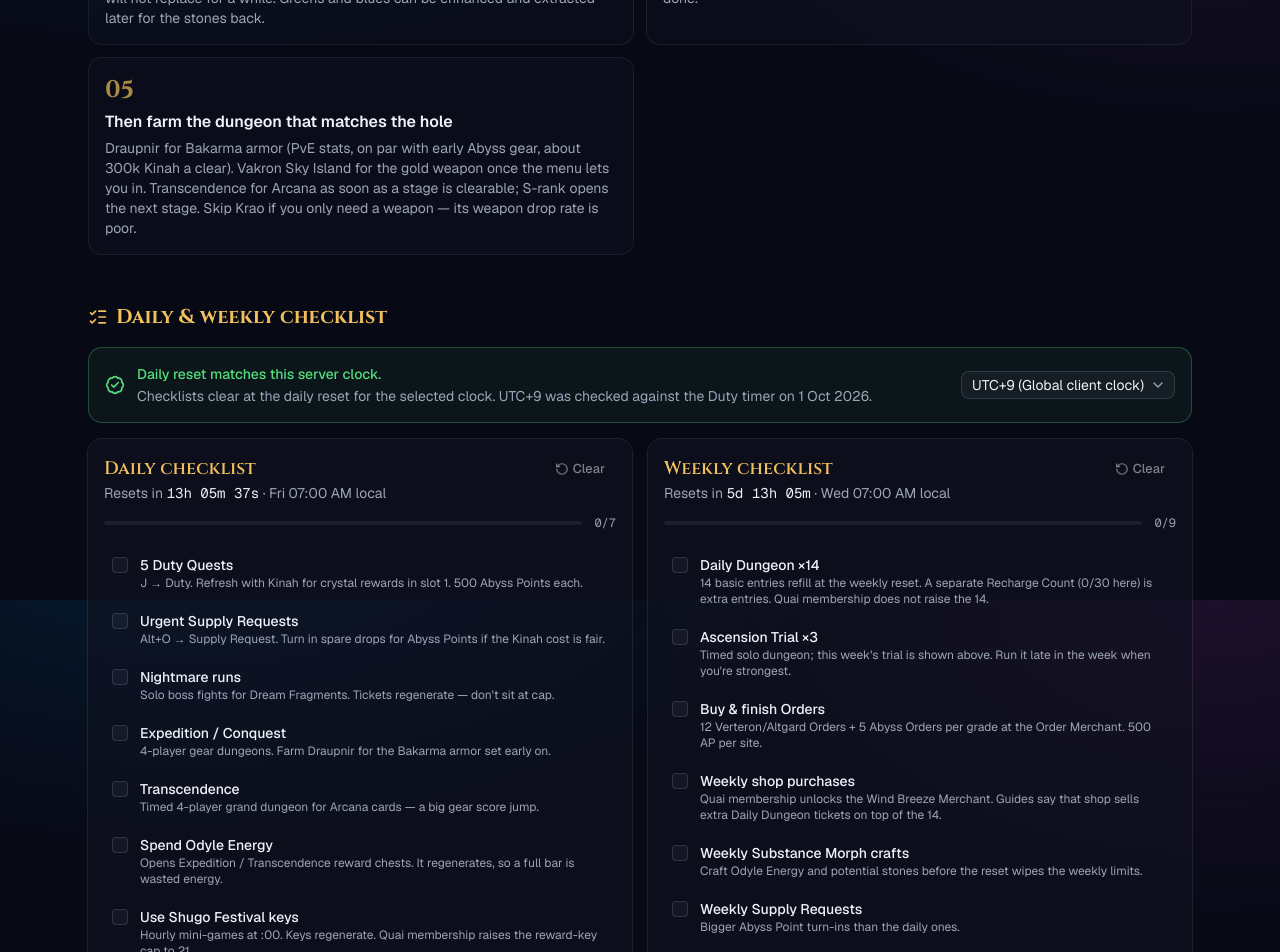
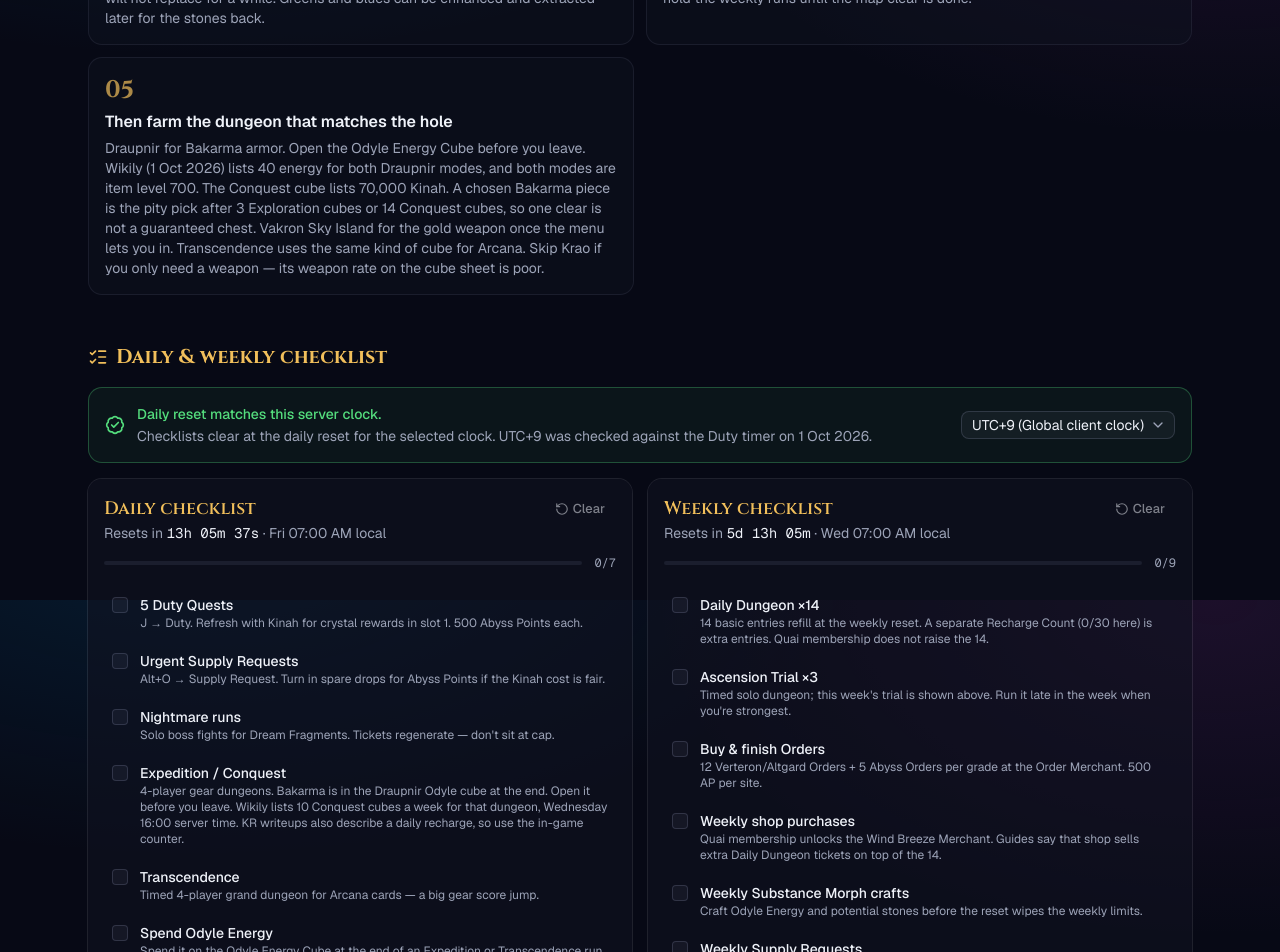
Before and after one commit to hawikk/aion2-timers, a Next.js app: page /guide in a window 1280 px wide. Shown: the part 1000-1952 px from the top of the page. Built offline with nearby package versions, Linux system fonts and the light colour scheme.

Commit message:
Correct the 700-dungeon chest: loot is the Odyle cube.

```diff
--- a/src/data/guide.ts
+++ b/src/data/guide.ts
@@ -11,32 +11,32 @@ export const DAILY_CHECKLIST: ChecklistItem[] = [
   {
     id: "duty-quests",
     label: "5 Duty Quests",
-    detail: "J → Duty. Refresh with Kinah for crystal rewards in slot 1. 500 Abyss Points each.",
+    detail: "J \u2192 Duty. Refresh with Kinah for crystal rewards in slot 1. 500 Abyss Points each.",
   },
   {
     id: "supply-urgent",
     label: "Urgent Supply Requests",
-    detail: "Alt+O → Supply Request. Turn in spare drops for Abyss Points if the Kinah cost is fair.",
+    detail: "Alt+O \u2192 Supply Request. Turn in spare drops for Abyss Points if the Kinah cost is fair.",
   },
   {
     id: "nightmare",
     label: "Nightmare runs",
-    detail: "Solo boss fights for Dream Fragments. Tickets regenerate — don't sit at cap.",
+    detail: "Solo boss fights for Dream Fragments. Tickets regenerate \u2014 don't sit at cap.",
   },
   {
     id: "conquest",
     label: "Expedition / Conquest",
-    detail: "4-player gear dungeons. Farm Draupnir for the Bakarma armor set early on.",
+    detail: "4-player gear dungeons. Bakarma is in the Draupnir Odyle cube at the end. Open it before you leave. Wikily lists 10 Conquest cubes a week for that dungeon, Wednesday 16:00 server time. KR writeups also describe a daily recharge, so use the in-game counter.",
   },
   {
     id: "transcendence",
     label: "Transcendence",
-    detail: "Timed 4-player grand dungeon for Arcana cards — a big gear score jump.",
+    detail: "Timed 4-player grand dungeon for Arcana cards \u2014 a big gear score jump.",
   },
   {
     id: "odyle",
     label: "Spend Odyle Energy",
-    detail: "Opens Expedition / Transcendence reward chests. It regenerates, so a full bar is wasted energy.",
+    detail: "Spend it on the Odyle Energy Cube at the end of an Expedition or Transcendence run. The boss kill leaves that cube unclaimed. Wikily lists 40 energy for Draupnir and for Krao Conquest. It regenerates, so a full bar is wasted energy.",
   },
   {
     id: "shugo-keys",
@@ -48,12 +48,12 @@ export const DAILY_CHECKLIST: ChecklistItem[] = [
 export const WEEKLY_CHECKLIST: ChecklistItem[] = [
   {
     id: "daily-dungeon",
-    label: "Daily Dungeon ×14",
+    label: "Daily Dungeon \u00d714",
     detail: "14 basic entries refill at the weekly reset. A separate Recharge Count (0/30 here) is extra entries. Quai membership does not raise the 14.",
   },
   {
     id: "ascension-trial",
-    label: "Ascension Trial ×3",
+    label: "Ascension Trial \u00d73",
     detail: "Timed solo dungeon; this week's trial is shown above. Run it late in the week when you're strongest.",
   },
   {
@@ -79,7 +79,7 @@ export const WEEKLY_CHECKLIST: ChecklistItem[] = [
   {
     id: "abyss-bosses",
     label: "Reshanta bosses & Artifact Siege",
-    detail: "Executors (Mon/Thu/Sat) and Guardian Lord Nahma (Sun/Fri) — see the Timers page.",
+    detail: "Executors (Mon/Thu/Sat) and Guardian Lord Nahma (Sun/Fri) \u2014 see the Timers page.",
   },
   {
     id: "battlefield",
@@ -106,7 +106,7 @@ export const GS_TARGETS: GearScoreTarget[] = [
     score: "1,400",
     title: "The dungeon gate",
     confidence: "datamined",
-    body: "In the September Global test client, 1,400 is the Conquest item level for Urugugu Canyon and Vakron Sky Island. Krao Cave and Draupnir are listed at 700 there. KR writeups often say 1,000 before those two will take you. Check the dungeon menu — retail can differ from the test build.",
+    body: "In the September Global test client, 1,400 is the Conquest item level for Urugugu Canyon and Vakron Sky Island. Krao Cave and Draupnir are listed at 700 there. KR writeups often say 1,000 before those two will take you. Check the dungeon menu \u2014 retail can differ from the test build.",
   },
   {
     score: "1,600",
@@ -119,7 +119,7 @@ export const GS_TARGETS: GearScoreTarget[] = [
 export const GS_STEPS: { title: string; body: string }[] = [
   {
     title: "Clear your own map before you queue",
-    body: "Sealed Dungeons (Daevanion points — take the orange offensive nodes), Strongholds (Noble Belt scrolls), every Monolith feather (amulet scrolls), and the blue regional quests. Players who only follow the red story stall under 1,100.",
+    body: "Sealed Dungeons (Daevanion points \u2014 take the orange offensive nodes), Strongholds (Noble Belt scrolls), every Monolith feather (amulet scrolls), and the blue regional quests. Players who only follow the red story stall under 1,100.",
   },
   {
     title: "Cross a rift and do the other faction's map",
@@ -131,22 +131,22 @@ export const GS_STEPS: { title: string; body: string }[] = [
   },
   {
     title: "Spend weekly entries after the map, before Wednesday",
-    body: "Daily Dungeon score, Ascension Trial, and conquest reward cubes pay off your current strength. The weekly reset is Wednesday 07:00 UTC. Do Duty Quests every day — those reset daily — and hold the weekly runs until the map clear is done.",
+    body: "Daily Dungeon score and Ascension Trial pay off your current strength. Conquest loot is the Odyle cube you open before you leave. The weekly reset is Wednesday 07:00 UTC. Do Duty Quests every day \u2014 those reset daily \u2014 and hold the weekly runs until the map clear is done.",
   },
   {
     title: "Then farm the dungeon that matches the hole",
-    body: "Draupnir for Bakarma armor (PvE stats, on par with early Abyss gear, about 300k Kinah a clear). Vakron Sky Island for the gold weapon once the menu lets you in. Transcendence for Arcana as soon as a stage is clearable; S-rank opens the next stage. Skip Krao if you only need a weapon — its weapon drop rate is poor.",
+    body: "Draupnir for Bakarma armor. Open the Odyle Energy Cube before you leave. Wikily (1 Oct 2026) lists 40 energy for both Draupnir modes, and both modes are item level 700. The Conquest cube lists 70,000 Kinah. A chosen Bakarma piece is the pity pick after 3 Exploration cubes or 14 Conquest cubes, so one clear is not a guaranteed chest. Vakron Sky Island for the gold weapon once the menu lets you in. Transcendence uses the same kind of cube for Arcana. Skip Krao if you only need a weapon \u2014 its weapon rate on the cube sheet is poor.",
   },
 ];
 
 export const FIRST_STEPS: { title: string; body: string }[] = [
   {
     title: "Finish the level 45 story beat",
-    body: "The main story hands you a belt and an amulet at 45 — equip them right away. Belts use Noble Belt Enhance Scrolls from strongholds; amulets use Fierce Battle Amulet scrolls from feather turn-ins.",
+    body: "The main story hands you a belt and an amulet at 45 \u2014 equip them right away. Belts use Noble Belt Enhance Scrolls from strongholds; amulets use Fierce Battle Amulet scrolls from feather turn-ins.",
   },
   {
     title: "Clear every Sealed Dungeon",
-    body: "One-time clears in Verteron/Altgard give Daevanion points and enhancement stones, plus the gold title “Through hell and back”.",
+    body: "One-time clears in Verteron/Altgard give Daevanion points and enhancement stones, plus the gold title \u201cThrough hell and back\u201d.",
   },
   {
     title: "Collect Empyrean Trace feathers",
@@ -154,7 +154,7 @@ export const FIRST_STEPS: { title: string; body: string }[] = [
   },
   {
     title: "Weapon to +10 first",
-    body: "Story weapon to +10. That range is widely reported as safe. Past +10, failures eat stones. A rushed story with +5 filler gear lands around 1,100–1,300, short of the 1,400 dungeons.",
+    body: "Story weapon to +10. That range is widely reported as safe. Past +10, failures eat stones. A rushed story with +5 filler gear lands around 1,100\u20131,300, short of the 1,400 dungeons.",
   },
   {
     title: "Start the daily loop",
@@ -164,7 +164,7 @@ export const FIRST_STEPS: { title: string; body: string }[] = [
 
 export const GEAR_PATH: { stage: string; source: string; note: string }[] = [
   { stage: "Story belt & amulet", source: "Main story at 45", note: "Enhance with stronghold / feather scrolls, then substance-morph upward after +10." },
-  { stage: "Bakarma armor", source: "Draupnir", note: "First real PvE set. No PvP stats. Test client lists the dungeon at 700; groups often want more." },
+  { stage: "Bakarma armor", source: "Draupnir Odyle cube", note: "Open the cube at the end (Wikily: 40 energy). Both modes are item level 700. The boss kill does not place the chest in your bags." },
   { stage: "Arcana cards", source: "Transcendence", note: "About 20 item level for a white card, 40 for green. Five green cards are the fast route through 1,600." },
   { stage: "Abyss gear", source: "Abyss Points shop", note: "PvP stats. Points come from Duty Quests, Orders, Supply Requests and Reshanta." },
   { stage: "Heroic gear", source: "Sanctuary (CP 2700+)", note: "2 entries per week on KR/TW." },
@@ -172,7 +172,7 @@ export const GEAR_PATH: { stage: string; source: string; note: string }[] = [
 
 export const ENHANCE_RULES: string[] = [
   "Yellow (Unique) gear caps at +15, then 5 amplification levels.",
-  "Orange (Heroic) gear caps at +20, then 5 amplification levels — amp unlocks the orange stats.",
+  "Orange (Heroic) gear caps at +20, then 5 amplification levels \u2014 amp unlocks the orange stats.",
   "Success rate soft-resets to 60% going from +15 to +16.",
   "Moving +15 yellow into orange lands at +20 amp 0: enhancement transfers, amp, manastones, theostones and potential don't.",
 ];
@@ -183,7 +183,7 @@ export const CURRENCIES: { name: string; use: string; from: string }[] = [
   { name: "Enhancement stones", use: "+1 to +15/+20 on gear", from: "Daily Dungeon, Duty Quests, Sealed Dungeons" },
   { name: "Amplification stones", use: "Amp levels after max enhance", from: "Raid fragments" },
   { name: "Dream Fragments", use: "Nightmare shop: breakthrough scrolls, crystals, Wisdom Stones", from: "Nightmare" },
-  { name: "Odyle Energy", use: "Opens Expedition / Transcendence chests. Membership storage cap is 840, and it lets you open a second cube.", from: "Regenerates over time, weekly shop, crafting" },
+  { name: "Odyle Energy", use: "Claims the cube at the end of Expedition / Transcendence. A clear with an empty bar pays no cube loot. Membership storage cap is 840, and it lets you open a second cube.", from: "Regenerates over time, weekly shop, crafting" },
   { name: "Ariel fragments", use: "Ariel (PvE) Daevanion board", from: "Ascension Trial, raid" },
   { name: "Shugo Festival keys", use: "Hourly Shugo mini-games", from: "Regenerate over time. Membership raises the reward-key cap to 21." },
 ];
@@ -201,12 +201,75 @@ export const ACTIVITIES: Activity[] = [
   { name: "Daily Dungeon", format: "Solo waves", limit: "14 / week", reward: "Enhancement stones", confidence: "confirmed" },
   { name: "Ascension Trial", format: "Timed solo", limit: "3 / week", reward: "Ariel fragments, Kinah", confidence: "datamined" },
   { name: "Nightmare", format: "Solo boss", limit: "2 / day (tickets)", reward: "Dream Fragments", confidence: "estimate" },
-  { name: "Expedition / Conquest", format: "4-player", limit: "2 / day", reward: "Gear, Kinah", confidence: "estimate" },
+  { name: "Expedition / Conquest", format: "4-player", limit: "Conquest 10 / week", reward: "Odyle cube: gear, Kinah", confidence: "datamined" },
   { name: "Transcendence", format: "4-player timed", limit: "1 / day", reward: "Arcana cards", confidence: "estimate" },
   { name: "Raid", format: "4-player, 2 bosses", limit: "7 / week", reward: "Amp stone & Ariel fragments", confidence: "estimate" },
   { name: "Sanctuary", format: "Boss, CP 2700+", limit: "2 / week", reward: "Heroic gear", confidence: "estimate" },
   { name: "Spacetime Rift", format: "PvPvE invasion", limit: "Every 3h", reward: "Abyss Points", confidence: "estimate" },
   { name: "Abyss (Reshanta)", format: "RvR zone", limit: "Timed access", reward: "Abyss Points, boss loot", confidence: "estimate" },
+];
+
+export interface RangerPick {
+  name: string;
+  detail: string;
+  confidence?: Confidence;
+}
+
+/** Boss PvE for the Global playtest client, checked against KR/TW damage parses. */
+export const RANGER_WINDOW: RangerPick = {
+  name: "The boss window",
+  confidence: "datamined",
+  detail:
+    "Gale Arrow so the buff is up, Marking Shot in a safe direction for Precision, then a full Deadshot charge inside that window. Drill Dart stays on the target. Tempest Shot fills the gap while MP holds. When MP dips, Snipe restores it and opens Rapid Fire into Spiral Arrow.",
+};
+
+export const RANGER_METER: RangerPick = {
+  name: "Where the damage is",
+  confidence: "estimate",
+  detail:
+    "AionFlex, 1 Oct 2026, 11,358 KR/TW parses (Global has none yet): Deadshot 16%, Tempest Shot 13%, Drill Dart 12%, Griffon Arrow 9%, Hunter's Soul 6.5%, Supporting Fire 6%, Gale Arrow 6%. Those six are the damage core to build around.",
+};
+
+export const RANGER_SKILLS: RangerPick[] = [
+  {
+    name: "Deadshot",
+    detail: "Charge it only during Precision, and only when you will not have to move. Largest share on the meters.",
+  },
+  {
+    name: "Tempest Shot",
+    detail: "The repeatable hit. On a boss, take the fewer-target specialty. Take the MP-cost specialty if you keep going dry.",
+  },
+  {
+    name: "Drill Dart",
+    detail: "Bleed, healing reduction, and MP back on a crit. Keep it applied.",
+  },
+  {
+    name: "Gale Arrow",
+    detail: "Opens the window. Its own hits are smaller than the buff they cover. Fewer-target specialty on bosses; the moving-cast specialty when the fight makes you run.",
+  },
+  {
+    name: "Snipe",
+    detail: "Resource button. MP recovery specialty while Tempest Shot is starving you; Deadshot cooldown reduction once MP is stable.",
+  },
+  {
+    name: "Marking Shot",
+    detail: "Precision and a dash. Leave it off the macro so the dash cannot walk you into a mechanic.",
+  },
+];
+
+export const RANGER_STIGMAS: RangerPick[] = [
+  { name: "Griffon Arrow", detail: "Highest stigma share on the meters, about 9%." },
+  { name: "Supporting Fire", detail: "On 93% of those parses, about 6%." },
+  { name: "Explosive Arrow", detail: "Area hit with extra damage into Slow or Root, about 4%." },
+  { name: "Bow of Blessing", detail: "Crit and Accuracy buff from the playtest shortlist. The damage shows up on the other skills." },
+];
+
+export const RANGER_NOTES: string[] = [
+  "Passives: Focused Eye (Accuracy and damage), Hunter's Resolve (crit damage), Hunter's Soul (the crit proc, about 6.5% of parsed damage).",
+  "Burst Arrow only after Slow or Root, usually from Snare Shot. Arrow Scattershot only during Stagger. Arrow Storm is the stigma for a Stagger break.",
+  "Stats: enough Accuracy that attacks land, then Attack and damage bonuses, then compare Critical Hit with Combat Speed. The KR PvE sheet uses Destruction, Death, and Time. Check the Global god tooltips before you copy that.",
+  "Arcana cards that raise Gale Arrow, Deadshot, Drill Dart, Tempest Shot, Snipe, Focused Eye, or Hunter's Resolve match this setup.",
+  "Keep charged Deadshot, traps, and Defiance on their own buttons. AION2 Hub has no public Global Ranger build; its PvE sheet is a KR/TW character at gear score 4,788.",
 ];
 
 export const GUIDE_SOURCES: SourceId[] = [
@@ -222,4 +285,10 @@ export const GUIDE_SOURCES: SourceId[] = [
   "meinmmoGear",
   "aion2hubLeveling",
   "vortexItemLevel",
+  "expcarryRanger",
+  "aionflexRanger",
+  "aion2hubRanger",
+  "wikilyDraupnir",
+  "wikilyDraupnirRewards",
+  "metabotCubes",
 ];
```
